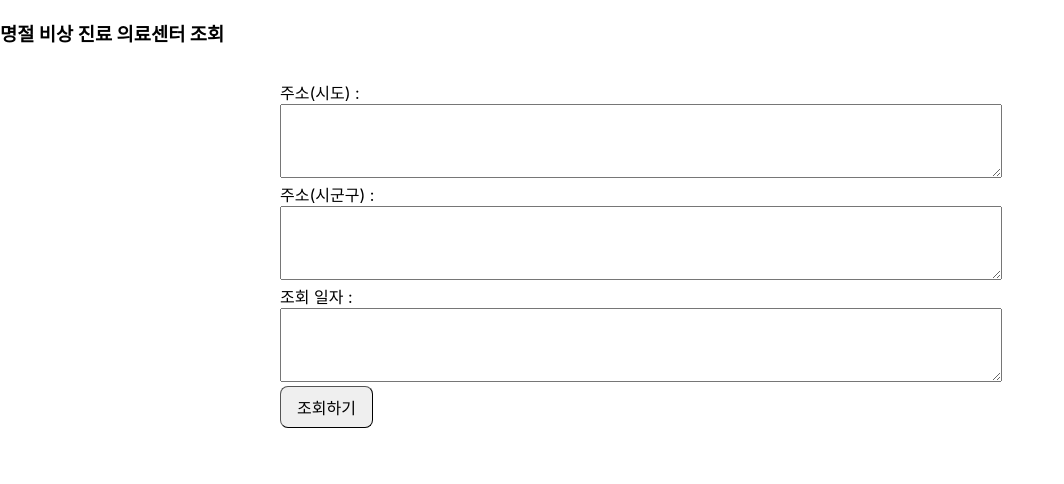
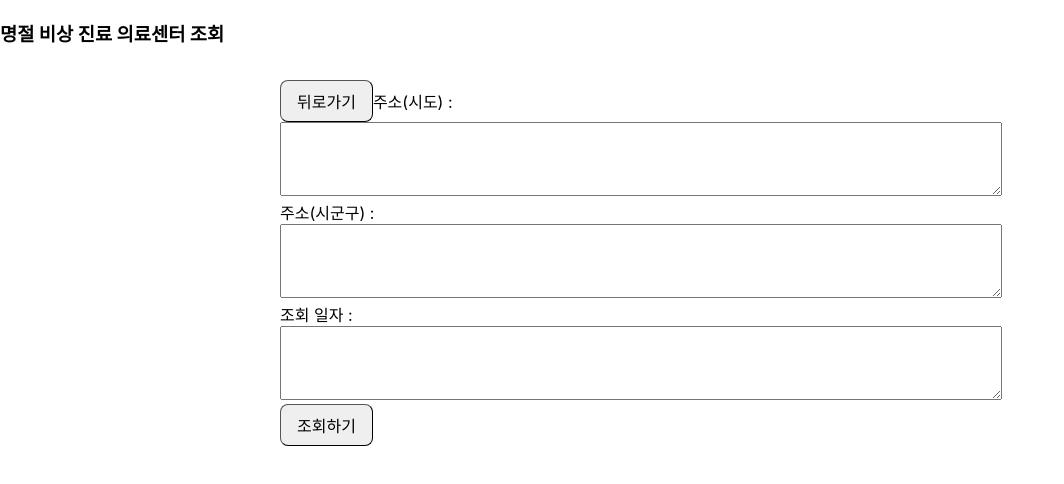
Before and after one commit to leeyeonju02/react-hos-pjt, a React (Create React App) app: page /search in a window 1280 px wide. Shown: the top 484 px of the page, without its empty margins (0-1064 px from the left). Built offline with nearby package versions, Linux system fonts and the light colour scheme.

Commit message:
뒤로가기 추가

```diff
--- a/src/hos/component/list/HosStarItem.jsx
+++ b/src/hos/component/list/HosStarItem.jsx
@@ -1,4 +1,7 @@
 import styled from "styled-components";
+import Button from "../../component/ui/Button";
+import api from "../api/axios";
+import { useNavigate } from "react-router-dom";
 
 const Wrapper = styled.div`
   width: calc(100% - 32px);
@@ -22,6 +25,17 @@ const Context = styled.p`
 `;
 
 function HosStarItem(props) {
+  const navigate = useNavigate();
+  const deleteHandler = async (id) => {
+    console.log("id : " + id);
+    try {
+      const response = await api.delete(`/hosinfo/delete/${id}`);
+      console.log(response.status);
+      navigate("/");
+    } catch (err) {
+      console.log(err);
+    }
+  };
   return (
     <Wrapper>
       {/* <TitleText>{props.data.dutyName}</TitleText> */}
@@ -33,6 +47,9 @@ function HosStarItem(props) {
           전화번호: {props.data.dutytel}
         </div>
       </Context>
+      <Button title="삭제하기" onClick={() => deleteHandler(props.data.id)}>
+        {" "}
+      </Button>
     </Wrapper>
   );
 }
--- a/src/hos/component/list/HosStarList.jsx
+++ b/src/hos/component/list/HosStarList.jsx
@@ -1,5 +1,7 @@
 import styled from "styled-components";
 import HosStarItem from "./HosStarItem";
+import Button from "../../component/ui/Button";
+import { useNavigate } from "react-router-dom";
 const Wrapper = styled.div`
   display: flex;
   flex-direction: column;
@@ -12,14 +14,33 @@ const Wrapper = styled.div`
     }
   }
 `;
+
+const Container = styled.div`
+  width: 100%;
+  max-width: 720px;
+  & > * {
+    :not(:last-child) {
+      margin-bottom: 16px;
+    }
+  }
+`;
 function HosStarList(props) {
+  const navigate = useNavigate();
   const data = Array.isArray(props.data) ? props.data : [];
 
   return (
     <Wrapper>
-      {data.map((hos) => (
-        <HosStarItem key={hos.id} data={hos} /> //data라는 props로 데이터를 넘겨줌
-      ))}
+      <Button
+        title="뒤로가기"
+        onClick={() => {
+          navigate("/");
+        }}
+      ></Button>
+      <Container>
+        {data.map((hos) => (
+          <HosStarItem key={hos.id} data={hos} /> //data라는 props로 데이터를 넘겨줌
+        ))}
+      </Container>
     </Wrapper>
   );
 }
--- a/src/hos/component/pages/SearchPage.jsx
+++ b/src/hos/component/pages/SearchPage.jsx
@@ -4,6 +4,7 @@ import { useState } from "react";
 import TextInput from "../../component/ui/TextInput";
 import Button from "../../component/ui/Button";
 import Modal from "../../component/pages/Modal.jsx";
+import { useNavigate } from "react-router-dom";
 
 const Wrapper = styled.div`
   padding: 16px;
@@ -39,6 +40,7 @@ function SearchPage() {
   const [detail, setDetail] = useState(null); // 모달에 표시할 상세 데이터
   const [hosList, setHosList] = useState([]); // 병원 정보 리스트 상태 추가
   const [isModalOpen, setIsModalOpen] = useState(false); //모달 상태
+  const navigate = useNavigate();
 
   const Q0Handler = (e) => {
     setQ0(e.target.value);
@@ -104,6 +106,12 @@ function SearchPage() {
   return (
     <Wrapper>
       <Container>
+        <Button
+          title="뒤로가기"
+          onClick={() => {
+            navigate("/");
+          }}
+        ></Button>
         <label>
           주소(시도) : <TextInput height={20} value={Q0} onChange={Q0Handler} />
         </label>
```
